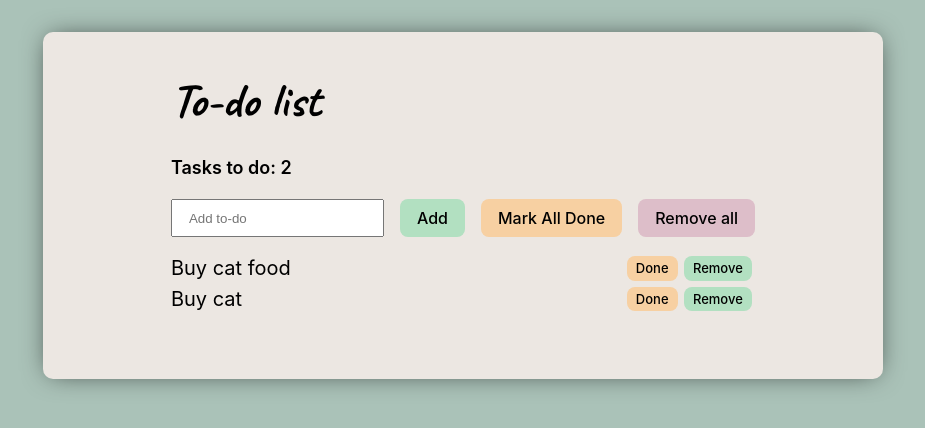
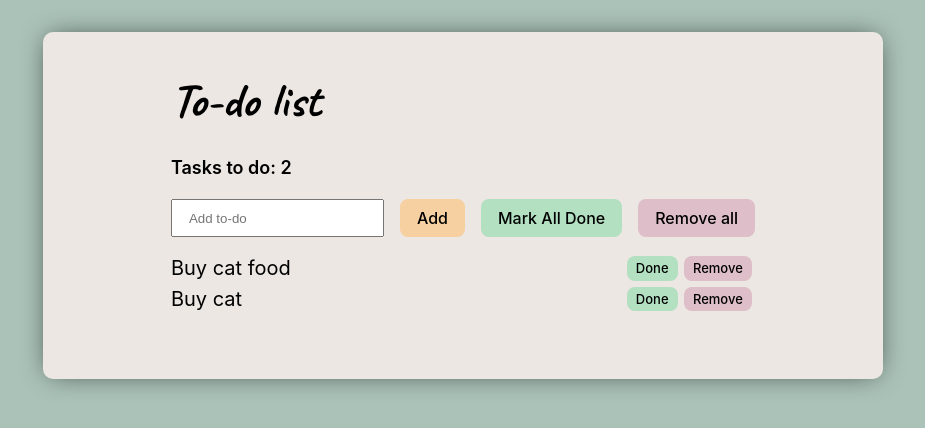
Before and after one commit to jesshansson/exercise-react-todo-app, a React (Vite) app: page / in a window 1280 px wide. Shown: the top 428 px of the page, without its empty margins (177-1102 px from the left). Built offline with nearby package versions, Linux system fonts and the light colour scheme.

Commit message:
styling fix

```diff
--- a/src/App.css
+++ b/src/App.css
@@ -9,7 +9,6 @@
 
 body {
   background-color: rgb(170, 194, 184);
-}
 
   .todo-container {
     background-color: #ece7e2;
@@ -29,6 +28,7 @@ h1 {
     font-size: 18px;
     font-weight: 600;
   }
+}
 
 form {
   display: flex;
@@ -36,10 +36,13 @@ form {
   button {
     transition: transform 0.3s ease;
   }
+  input {
+    padding: 0.5rem 1rem;
+  }
 }
 
-input {
-  padding: 0.5rem 1rem;
+form button:hover {
+  transform: scale(1.05);
 }
 
 ul {
@@ -63,7 +66,7 @@ ul {
 }
 
 .mark-all-done-btn {
-  background-color: #f7d0a2;
+  background-color: #b2e0c1;
 }
 
 .mark-all-done-btn:hover,
@@ -71,23 +74,27 @@ ul {
   box-shadow: 0px 0px 25px 13px rgba(255, 238, 207, 1);
 }
 
-form button:hover {
-  transform: scale(1.05);
+.add-btn {
+  background-color: #f7d0a2;
 }
 
 .done-btn {
-  background-color: #f7d0a2;
+  background-color: #b2e0c1;
+}
+
+.remove-btn {
+  background-color: rgb(221, 190, 201);
 }
 
 .todo-item {
   display: flex;
   justify-content: space-between;
   align-items: center;
-}
 
   .done {
     text-decoration: line-through;
     color: gray;
+  }
 }
 
 @media (max-width: 600px) {
@@ -103,8 +110,8 @@ form button:hover {
   form {
     flex-direction: column;
     align-items: flex-start;
-  }
-  form button {
+
+    button {
       font-size: 12px;
       margin: 0.2rem;
     }
@@ -114,3 +121,4 @@ form button:hover {
       margin: 0.5rem 0;
     }
   }
+}
--- a/src/App.tsx
+++ b/src/App.tsx
@@ -63,7 +63,9 @@ function App() {
             className="todo-input"
             placeholder="Add to-do"
           />
-          <button type="submit">Add</button>
+          <button className="add-btn" type="submit">
+            Add
+          </button>
           <button className="mark-all-done-btn" onClick={markAllDone}>
             Mark All Done
           </button>
--- a/src/index.css
+++ b/src/index.css
@@ -36,7 +36,7 @@ button {
   font-size: 1em;
   font-weight: 500;
   font-family: inherit;
-  background-color: #b2e0c1;
+  /* background-color: #b2e0c1; */
   cursor: pointer;
   transition: border-color 0.25s;
   margin-left: 1rem;
```
Lines whose indentation alone changed are shown as unchanged.
